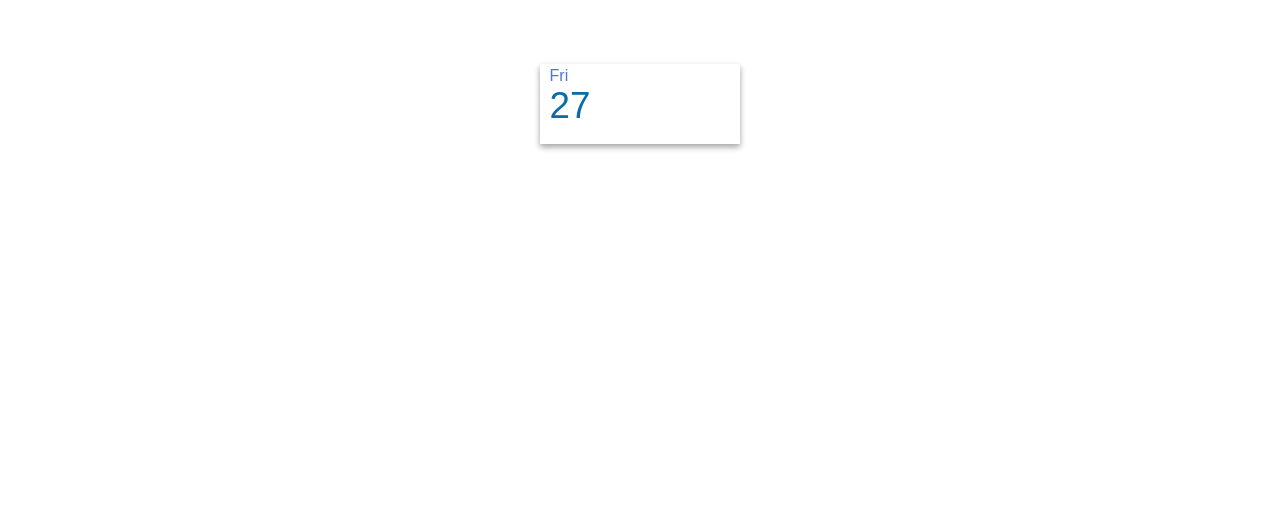
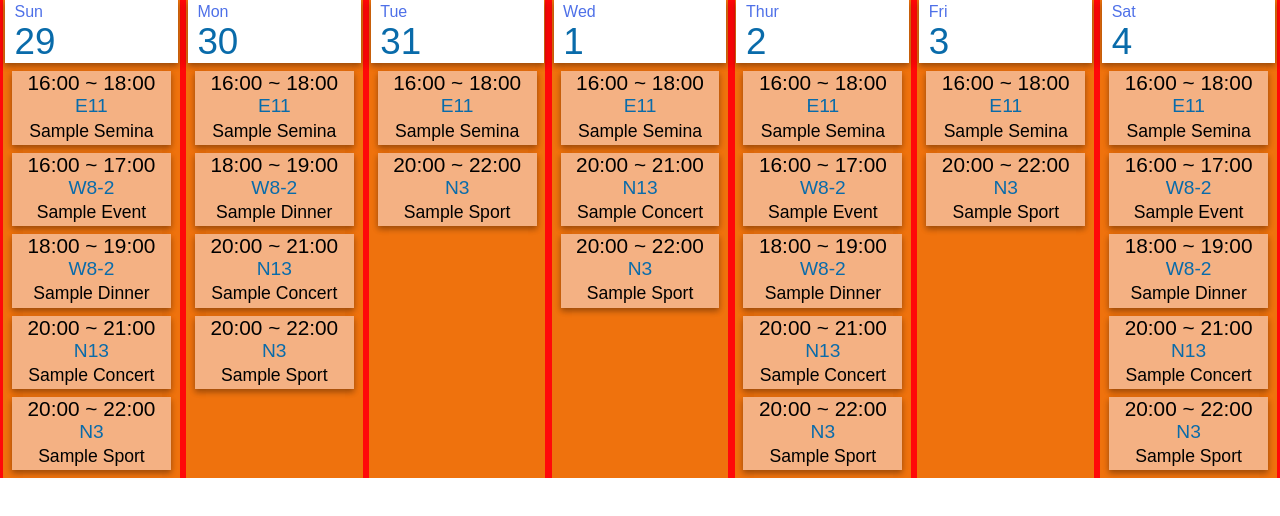
Before and after one commit to 24seconds/week5, a React (Create React App) app: page / in a window 1280 px wide. Shown: the top 516 px of the page. Built offline with nearby package versions, Linux system fonts and the light colour scheme.

Commit message:
calendar skeleton done, need to design and add functions

```diff
--- a/src/App.js
+++ b/src/App.js
@@ -1,12 +1,16 @@
 import React, { Component } from 'react';
 import DateItem from './components/DateItem'
+import EventItem from './components/EventItem'
+import EventList  from './components/EventList'
+import OnedayItem from './components/OnedayItem'
+import DayListTemplate from './components/DayListTemplate'
 
 class App extends Component {
   render() {
     return (
       <div>
 
-        <DateItem/>
+        <DayListTemplate/>
 
       </div>
     );
--- a/src/components/DateItem.css
+++ b/src/components/DateItem.css
@@ -4,11 +4,12 @@
   justify-content:flex-start;
   align-items: flex-start;
   background: rgb(255, 255, 255);
-  width: 200px;
-  height:80px;
+  width: 98%;
+  height:10hv;
   box-shadow: 0 3px 6px rgba(0,0,0,0.16), 0 3px 6px rgba(0,0,0,0.23);
   margin: 0 auto;
-  margin-top : 4rem;
+  margin-bottom: 0.1rem;
+
 }
 
 .DateItem-day {
--- a/src/components/DateItem.js
+++ b/src/components/DateItem.js
@@ -3,13 +3,9 @@ import './DateItem.css';
 
 class DateItem extends Component {
 
-  state = {
-    day: 'Fri',
-    date: '27'
-  }
 
   render() {
-    const {day, date} = this.state;
+    const {day, date} = this.props;
 
     return (<div className="DateItem-template">
       <div className="DateItem-day">
--- /dev/null
+++ b/src/components/DayListTemplate.css
@@ -0,0 +1,9 @@
+.DayListTemplate-template {
+  display: flex;
+  flex-direction: row;
+  background: rgb(255, 9, 9);
+
+  width: 100%;
+  height: 10%;
+
+}
--- /dev/null
+++ b/src/components/DayListTemplate.js
@@ -0,0 +1,98 @@
+import React, {Component} from 'react';
+import OnedayItem from './OnedayItem';
+import './DayListTemplate.css';
+
+class DayListTemplate extends Component {
+
+  state = {
+    dayLists : [
+      {oneItemId : 0, day: 'Sun', date: '29',
+        events : [
+          {startTime : '16:00', endTime : '18:00', location : 'E11', eventTitle : 'Sample Semina'},
+          {startTime : '16:00', endTime : '17:00', location : 'W8-2', eventTitle : 'Sample Event'},
+          {startTime : '18:00', endTime : '19:00', location : 'W8-2', eventTitle : 'Sample Dinner'},
+          {startTime : '20:00', endTime : '21:00', location : 'N13', eventTitle : 'Sample Concert'},
+          {startTime : '20:00', endTime : '22:00', location : 'N3', eventTitle : 'Sample Sport'}
+        ]
+      },
+
+      {oneItemId : 1, day: 'Mon', date: '30',
+        events : [
+          {startTime : '16:00', endTime : '18:00', location : 'E11', eventTitle : 'Sample Semina'},
+          {startTime : '18:00', endTime : '19:00', location : 'W8-2', eventTitle : 'Sample Dinner'},
+          {startTime : '20:00', endTime : '21:00', location : 'N13', eventTitle : 'Sample Concert'},
+          {startTime : '20:00', endTime : '22:00', location : 'N3', eventTitle : 'Sample Sport'}
+        ]
+      },
+
+      {oneItemId : 2, day: 'Tue', date: '31',
+        events : [
+          {startTime : '16:00', endTime : '18:00', location : 'E11', eventTitle : 'Sample Semina'},
+          {startTime : '20:00', endTime : '22:00', location : 'N3', eventTitle : 'Sample Sport'}
+        ]
+      },
+
+      {oneItemId : 3, day: 'Wed', date: '1',
+        events : [
+          {startTime : '16:00', endTime : '18:00', location : 'E11', eventTitle : 'Sample Semina'},
+
+
+          {startTime : '20:00', endTime : '21:00', location : 'N13', eventTitle : 'Sample Concert'},
+          {startTime : '20:00', endTime : '22:00', location : 'N3', eventTitle : 'Sample Sport'}
+        ]
+      },
+
+      {oneItemId : 4, day: 'Thur', date: '2',
+        events : [
+          {startTime : '16:00', endTime : '18:00', location : 'E11', eventTitle : 'Sample Semina'},
+          {startTime : '16:00', endTime : '17:00', location : 'W8-2', eventTitle : 'Sample Event'},
+          {startTime : '18:00', endTime : '19:00', location : 'W8-2', eventTitle : 'Sample Dinner'},
+          {startTime : '20:00', endTime : '21:00', location : 'N13', eventTitle : 'Sample Concert'},
+          {startTime : '20:00', endTime : '22:00', location : 'N3', eventTitle : 'Sample Sport'}
+        ]
+      },
+
+      {oneItemId : 5, day: 'Fri', date: '3',
+        events : [
+          {startTime : '16:00', endTime : '18:00', location : 'E11', eventTitle : 'Sample Semina'},
+
+          {startTime : '20:00', endTime : '22:00', location : 'N3', eventTitle : 'Sample Sport'}
+        ]
+      },
+
+      {oneItemId : 6, day: 'Sat', date: '4',
+        events : [
+          {startTime : '16:00', endTime : '18:00', location : 'E11', eventTitle : 'Sample Semina'},
+          {startTime : '16:00', endTime : '17:00', location : 'W8-2', eventTitle : 'Sample Event'},
+          {startTime : '18:00', endTime : '19:00', location : 'W8-2', eventTitle : 'Sample Dinner'},
+          {startTime : '20:00', endTime : '21:00', location : 'N13', eventTitle : 'Sample Concert'},
+          {startTime : '20:00', endTime : '22:00', location : 'N3', eventTitle : 'Sample Sport'}
+        ]
+      }
+    ]
+  }
+
+  render(){
+    const {dayLists} = this.state;
+
+    const onedayItem = dayLists.map(
+      ({oneItemId, day, date, events }) => (
+          <OnedayItem
+            day = {day}
+            date = {date}
+            events = {events}
+            key = {oneItemId}
+            />
+      )
+    );
+
+    return(
+      <div className = "DayListTemplate-template">
+        {onedayItem}
+      </div>
+    );
+  }
+}
+
+
+export default DayListTemplate;
--- /dev/null
+++ b/src/components/EventItem.css
@@ -0,0 +1,40 @@
+.EventItem-template {
+  display:flex;
+  flex-direction: column;
+  justify-content:center;
+  background: rgb(244, 177, 131);
+  width: 90%;
+  height:10%;
+  box-shadow: 0 3px 6px rgba(0,0,0,0.16), 0 3px 6px rgba(0,0,0,0.23);
+  margin: 0 auto;
+  margin-top : 0.5rem;
+  margin-bottom: 0.5rem;
+}
+
+
+.EvenItem-time {
+  padding : 0rem;
+  font-size: 1.3rem;
+  text-align: center;
+  font-weight: 100;
+  background: rgba(255, 255, 255, 0);
+  color:rgba(#ffffff, 1);
+}
+
+.EvnetItem-location {
+  padding : 0rem;
+  font-size: 1.2rem;
+  text-align: center;
+  font-weight: 200;
+  background: rgba(#ffffff, 0);
+  color:#096baa;
+}
+
+.EventItem-title{
+  padding : 0.2rem;
+  font-size: 1.1rem;
+  text-align: center;
+  font-weight: 200;
+  background: rgba(#ffffff, 0);
+  color:rgba(#000000, 0.84);
+}
--- /dev/null
+++ b/src/components/EventItem.js
@@ -0,0 +1,26 @@
+import React, {Component} from 'react';
+import './EventItem.css';
+
+class EventItem extends Component {
+
+  render() {
+    const {starTime, endTime, location, eventTitle} = this.props;
+
+    return(
+      <div className = "EventItem-template">
+        <div className = "EvenItem-time">
+          {starTime} ~ {endTime}
+        </div>
+        <div className = "EvnetItem-location">
+          {location}
+        </div>
+        <div className = "EventItem-title">
+          {eventTitle}
+        </div>
+      </div>
+    );
+  }
+
+}
+
+export default EventItem;
--- /dev/null
+++ b/src/components/EventList.js
@@ -0,0 +1,33 @@
+import React, {Component} from 'react';
+import EventItem from './EventItem';
+
+class EventList extends Component {
+
+
+  render(){
+    const {events} = this.props;
+    console.log(events);
+    const eventItem = events.map(
+      ({startTime, endTime, location, eventTitle}) => (
+        <EventItem
+          starTime = {startTime}
+          endTime = {endTime}
+          location = {location}
+          eventTitle = {eventTitle}
+          key = {eventTitle}/>
+      )
+    );
+
+    return(
+      <div>
+        {eventItem}
+      </div>
+
+    );
+  }
+
+
+}
+
+
+export default EventList;
--- /dev/null
+++ b/src/components/OnedayItem.css
@@ -0,0 +1,10 @@
+.OnedayItem-template {
+  background: rgba(222, 222, 17, 0.49);
+  width: 100%;
+  margin: 0 auto;
+  margin-left: 0.2rem;
+  margin-right: 0.2rem;
+
+
+
+}
--- /dev/null
+++ b/src/components/OnedayItem.js
@@ -0,0 +1,29 @@
+import React, {Component} from 'react';
+import './OnedayItem.css';
+
+import DateItem from './DateItem'
+import EventList  from './EventList'
+
+
+
+class OnedayItem extends Component {
+
+  render (){
+    const {day, date, events, oneItemId} =this.props;
+    console.log('OnedayItem');
+    console.log(day);
+
+
+    return(
+      <div className = "OnedayItem-template">
+        <DateItem day={day} date={date} key = {oneItemId}/>
+        <EventList events={events} key = {oneItemId}/>
+      </div>
+    );
+  }
+}
+
+
+
+
+export default OnedayItem;
```
